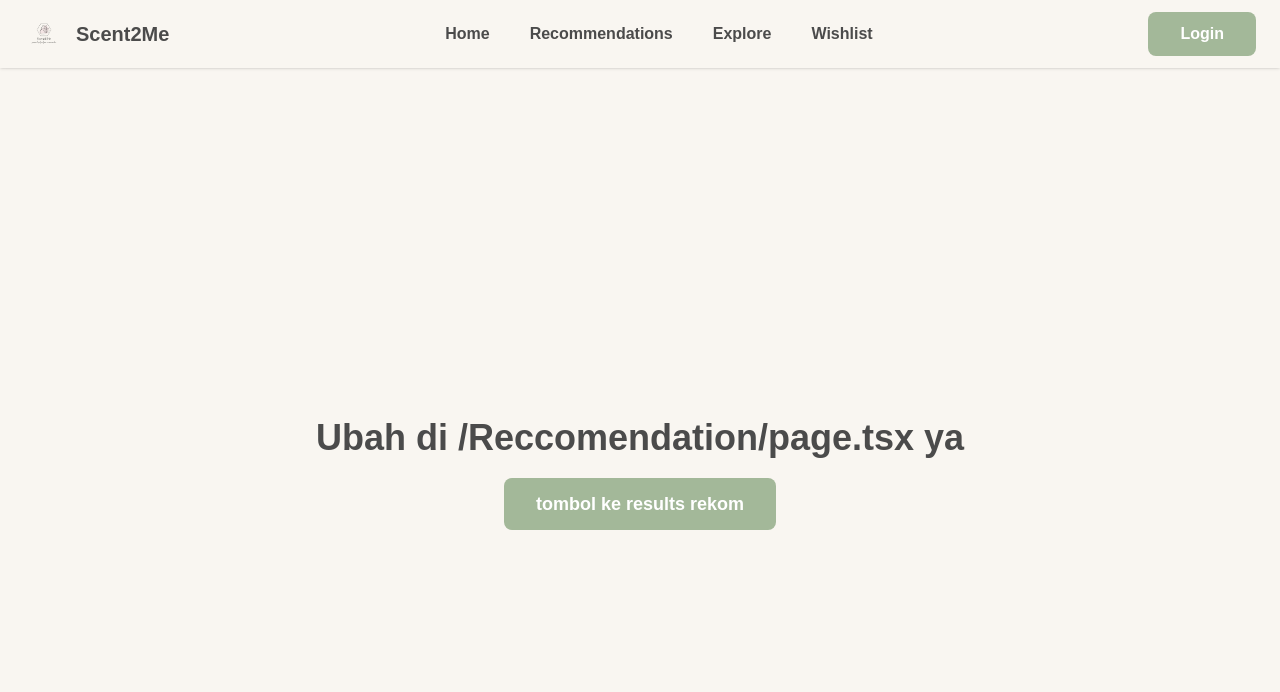
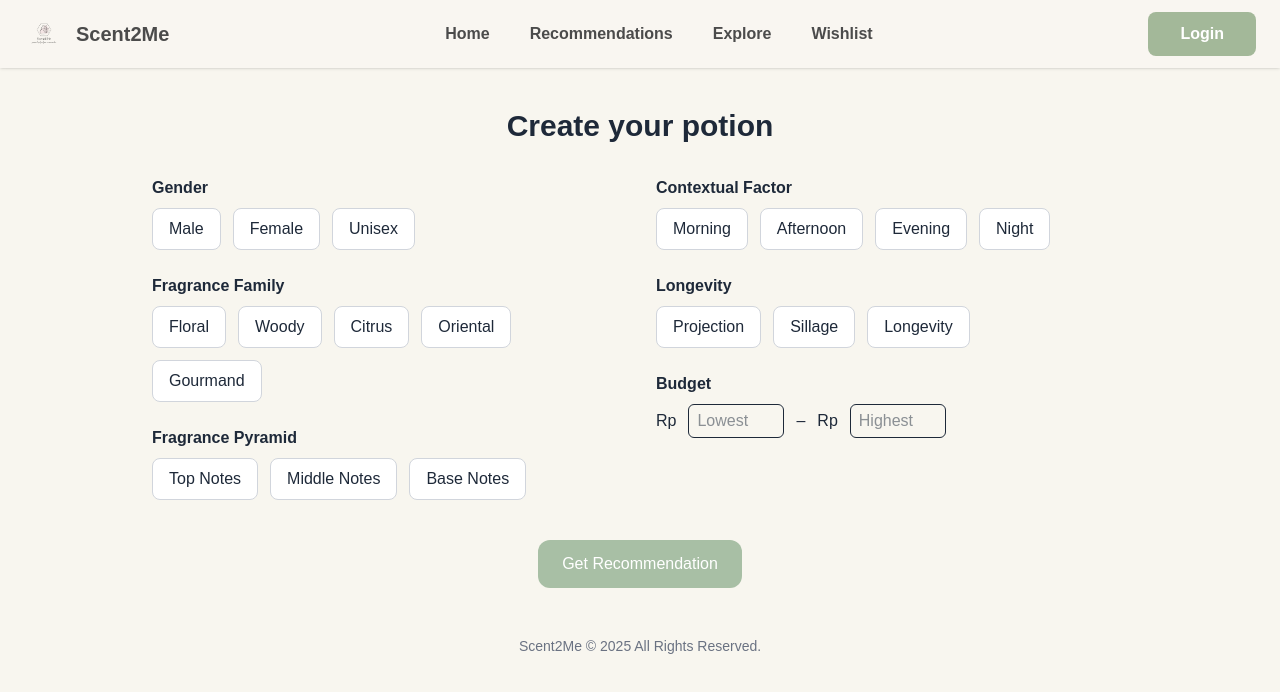
Before and after one commit to denjear/scent2me, a Next.js app: page /recommendations in a window 1280 px wide. Shown: the top 692 px of the page. Built offline with nearby package versions, Linux system fonts and the light colour scheme.

Commit message:
feat: fix /recommendations

```diff
--- a/src/app/(main)/recommendations/page.tsx
+++ b/src/app/(main)/recommendations/page.tsx
@@ -1,20 +1,192 @@
-import Link from 'next/link';
+"use client";
+
+import { useState } from "react";
+import { useRouter } from "next/navigation";
 
 export default function RecommendationsPage() {
-  return (
-    <div className="bg-[#F9F6F1] min-h-screen flex items-center justify-center">
-      <div className="text-center">
-        <h1 className="text-4xl font-bold text-[#4B4B4B] mb-8">
-          Ubah di /Reccomendation/page.tsx ya
-        </h1>
-        <Link
-          href="/recommendations/results"
-          className="bg-[#A3B899] text-white font-bold px-8 py-4 rounded-lg text-lg
-                     hover:bg-[#93a78a] transition-colors"
-        >
-          tombol ke results rekom
-        </Link>
-      </div>
-    </div>
-  );
+    const router = useRouter();
+
+    type SelectedOptions = {
+        gender: string;
+        fragranceFamily: string;
+        fragrancePyramid: string;
+        contextualFactor: string;
+        longevity: string;
+    };
+
+    const [selectedOptions, setSelectedOptions] = useState<SelectedOptions>({
+        gender: "",
+        fragranceFamily: "",
+        fragrancePyramid: "",
+        contextualFactor: "",
+        longevity: "",
+    });
+
+    const [budget, setBudget] = useState({
+        lowest: "",
+        highest: "",
+    });
+
+    const toggleSelection = (category: keyof SelectedOptions, value: string) => {
+        setSelectedOptions((prev) => ({
+            ...prev,
+            [category]: prev[category] === value ? "" : value,
+        }));
+    };
+
+    const handleSubmit = () => {
+        router.push("/recommendations/results");
+    };
+
+    return (
+        <main className="min-h-screen bg-[#f8f6ef] flex flex-col items-center py-10 text-gray-800">
+            <section className="w-full max-w-5xl px-6">
+                {/* Title */}
+                <h1 className="text-3xl font-semibold mb-8 text-center">Create your potion</h1>
+
+                {/* Grid Layout */}
+                <div className="grid grid-cols-1 md:grid-cols-2 gap-8">
+                    {/* Left Side */}
+                    <div className="space-y-6">
+                        {/* Gender */}
+                        <div>
+                            <h2 className="font-semibold mb-2">Gender</h2>
+                            <div className="flex flex-wrap gap-3">
+                                {["Male", "Female", "Unisex"].map((g) => (
+                                    <button
+                                        key={g}
+                                        onClick={() => toggleSelection("gender", g)}
+                                        className={`px-4 py-2 rounded-lg border transition ${selectedOptions.gender === g
+                                                ? "bg-[#c6d3c1] border-[#9fb79a]"
+                                                : "bg-white border-gray-300 hover:bg-gray-100"
+                                            }`}
+                                    >
+                                        {g}
+                                    </button>
+                                ))}
+                            </div>
+                        </div>
+
+                        {/* Fragrance Family */}
+                        <div>
+                            <h2 className="font-semibold mb-2">Fragrance Family</h2>
+                            <div className="flex flex-wrap gap-3">
+                                {["Floral", "Woody", "Citrus", "Oriental", "Gourmand"].map((f) => (
+                                    <button
+                                        key={f}
+                                        onClick={() => toggleSelection("fragranceFamily", f)}
+                                        className={`px-4 py-2 rounded-lg border transition ${selectedOptions.fragranceFamily === f
+                                                ? "bg-[#c6d3c1] border-[#9fb79a]"
+                                                : "bg-white border-gray-300 hover:bg-gray-100"
+                                            }`}
+                                    >
+                                        {f}
+                                    </button>
+                                ))}
+                            </div>
+                        </div>
+
+                        {/* Fragrance Pyramid */}
+                        <div>
+                            <h2 className="font-semibold mb-2">Fragrance Pyramid</h2>
+                            <div className="flex flex-wrap gap-3">
+                                {["Top Notes", "Middle Notes", "Base Notes"].map((p) => (
+                                    <button
+                                        key={p}
+                                        onClick={() => toggleSelection("fragrancePyramid", p)}
+                                        className={`px-4 py-2 rounded-lg border transition ${selectedOptions.fragrancePyramid === p
+                                                ? "bg-[#c6d3c1] border-[#9fb79a]"
+                                                : "bg-white border-gray-300 hover:bg-gray-100"
+                                            }`}
+                                    >
+                                        {p}
+                                    </button>
+                                ))}
+                            </div>
+                        </div>
+                    </div>
+
+                    {/* Right Side */}
+                    <div className="space-y-6">
+                        {/* Contextual Factor */}
+                        <div>
+                            <h2 className="font-semibold mb-2">Contextual Factor</h2>
+                            <div className="flex flex-wrap gap-3">
+                                {["Morning", "Afternoon", "Evening", "Night"].map((c) => (
+                                    <button
+                                        key={c}
+                                        onClick={() => toggleSelection("contextualFactor", c)}
+                                        className={`px-4 py-2 rounded-lg border transition ${selectedOptions.contextualFactor === c
+                                                ? "bg-[#c6d3c1] border-[#9fb79a]"
+                                                : "bg-white border-gray-300 hover:bg-gray-100"
+                                            }`}
+                                    >
+                                        {c}
+                                    </button>
+                                ))}
+                            </div>
+                        </div>
+
+                        {/* Longevity */}
+                        <div>
+                            <h2 className="font-semibold mb-2">Longevity</h2>
+                            <div className="flex flex-wrap gap-3">
+                                {["Projection", "Sillage", "Longevity"].map((l) => (
+                                    <button
+                                        key={l}
+                                        onClick={() => toggleSelection("longevity", l)}
+                                        className={`px-4 py-2 rounded-lg border transition ${selectedOptions.longevity === l
+                                                ? "bg-[#c6d3c1] border-[#9fb79a]"
+                                                : "bg-white border-gray-300 hover:bg-gray-100"
+                                            }`}
+                                    >
+                                        {l}
+                                    </button>
+                                ))}
+                            </div>
+                        </div>
+
+                        {/* Budget */}
+                        <div>
+                            <h2 className="font-semibold mb-2">Budget</h2>
+                            <div className="flex items-center gap-3">
+                                <span>Rp</span>
+                                <input
+                                    type="number"
+                                    placeholder="Lowest"
+                                    value={budget.lowest}
+                                    onChange={(e) => setBudget({ ...budget, lowest: e.target.value })}
+                                    className="w-24 border rounded-md px-2 py-1 focus:outline-none focus:ring-1 focus:ring-[#9fb79a]"
+                                />
+                                <span>–</span>
+                                <span>Rp</span>
+                                <input
+                                    type="number"
+                                    placeholder="Highest"
+                                    value={budget.highest}
+                                    onChange={(e) => setBudget({ ...budget, highest: e.target.value })}
+                                    className="w-24 border rounded-md px-2 py-1 focus:outline-none focus:ring-1 focus:ring-[#9fb79a]"
+                                />
+                            </div>
+                        </div>
+                    </div>
+                </div>
+
+                {/* Submit Button */}
+                <div className="flex justify-center mt-10">
+                    <button
+                        onClick={handleSubmit}
+                        className="px-6 py-3 bg-[#a8bfa5] text-white rounded-xl hover:bg-[#90a88d] transition cursor-pointer"
+                    >
+                        Get Recommendation
+                    </button>
+                </div>
+
+                {/* Footer */}
+                <footer className="text-center mt-12 text-sm text-gray-500">
+                    Scent2Me © 2025 All Rights Reserved.
+                </footer>
+            </section>
+        </main>
+    );
 }
```
